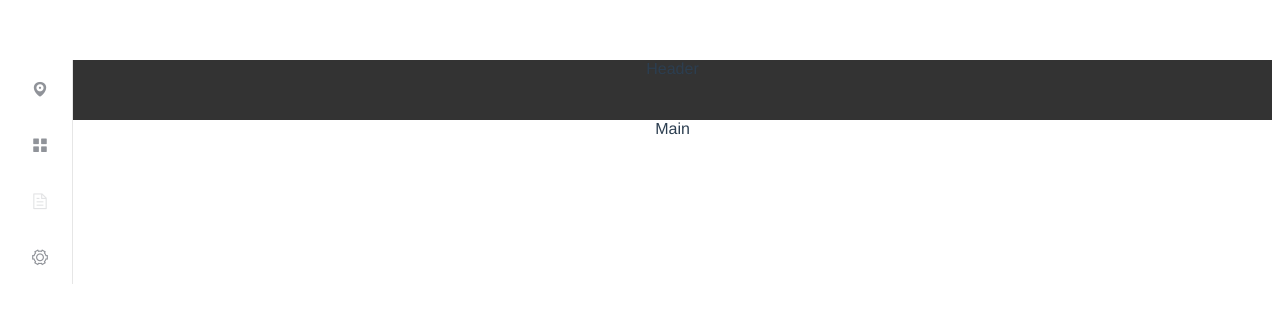
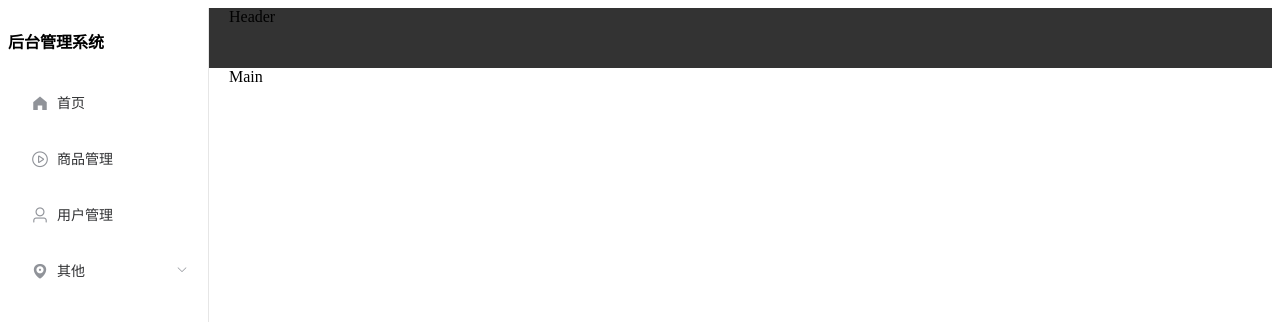
Before and after one commit to Wuxidixii/vue-management, a Vue app: page / in a window 1280 px wide. Shown: the top 322 px of the page. Built offline with nearby package versions, Linux system fonts and the light colour scheme.

Commit message:
Optimize sidebar

```diff
--- a/src/App.vue
+++ b/src/App.vue
@@ -12,11 +12,6 @@ export default {
 
 <style>
 #app {
-  font-family: Avenir, Helvetica, Arial, sans-serif;
-  -webkit-font-smoothing: antialiased;
-  -moz-osx-font-smoothing: grayscale;
-  text-align: center;
-  color: #2c3e50;
-  margin-top: 60px;
+  height: 100vh;
 }
 </style>
--- a/src/components/CommonAside.vue
+++ b/src/components/CommonAside.vue
@@ -6,36 +6,24 @@
     @close="handleClose"
     :collapse="isCollapse"
   >
-    <el-submenu index="1">
+    <h4>后台管理系统</h4>
+    <el-menu-item
+      v-for="item in noChildren"
+      :index="item.path"
+      :key="item.path"
+    >
+      <i :class="'el-icon-' + item.icon"></i>
+      <span slot="title">{{ item.label }}</span>
+    </el-menu-item>
+    <el-submenu v-for="item in hasChildren" :index="item.path" :key="item.path">
       <template slot="title">
-        <i class="el-icon-location"></i>
-        <span slot="title">导航一</span>
+        <i :class="'el-icon-' + item.icon"></i>
+        <span slot="title">{{ item.label }}</span>
       </template>
-      <el-menu-item-group>
-        <span slot="title">分组一</span>
-        <el-menu-item index="1-1">选项1</el-menu-item>
-        <el-menu-item index="1-2">选项2</el-menu-item>
+      <el-menu-item-group v-for="subItem in item.children" :key="subItem.path">
+        <el-menu-item :index="subItem.path">{{ subItem.label }}</el-menu-item>
       </el-menu-item-group>
-      <el-menu-item-group title="分组2">
-        <el-menu-item index="1-3">选项3</el-menu-item>
-      </el-menu-item-group>
-      <el-submenu index="1-4">
-        <span slot="title">选项4</span>
-        <el-menu-item index="1-4-1">选项1</el-menu-item>
-      </el-submenu>
     </el-submenu>
-    <el-menu-item index="2">
-      <i class="el-icon-menu"></i>
-      <span slot="title">导航二</span>
-    </el-menu-item>
-    <el-menu-item index="3" disabled>
-      <i class="el-icon-document"></i>
-      <span slot="title">导航三</span>
-    </el-menu-item>
-    <el-menu-item index="4">
-      <i class="el-icon-setting"></i>
-      <span slot="title">导航四</span>
-    </el-menu-item>
   </el-menu>
 </template>
 
@@ -44,7 +32,50 @@ export default {
   name: "CommonAside",
   data() {
     return {
-      isCollapse: true,
+      isCollapse: false,
+      menu: [
+        {
+          path: "/",
+          name: "home",
+          label: "首页",
+          icon: "s-home",
+          url: "Home/Home",
+        },
+        {
+          path: "/mall",
+          name: "mall",
+          label: "商品管理",
+          icon: "video-play",
+          url: "MallManage/MallManage",
+        },
+        {
+          path: "/user",
+          name: "user",
+          label: "用户管理",
+          icon: "user",
+          url: "UserManage/UserManage",
+        },
+        {
+          label: "其他",
+          icon: "location",
+          children: [
+            {
+              path: "/page1",
+              name: "page1",
+              label: "页面1",
+              icon: "setting",
+              url: "Other/PageOne",
+            },
+            {
+              path: "/page2",
+              name: "page2",
+              label: "页面2",
+              icon: "setting",
+              url: "Other/PageTwo",
+            },
+          ],
+        },
+      ],
     };
   },
   methods: {
@@ -53,6 +84,14 @@ export default {
     },
     handleClose(key, keyPath) {
       console.log(key, keyPath);
+    },
+  },
+  computed: {
+    noChildren() {
+      return this.menu.filter((item) => !item.children);
+    },
+    hasChildren() {
+      return this.menu.filter((item) => item.children);
     },
   },
 };
```
